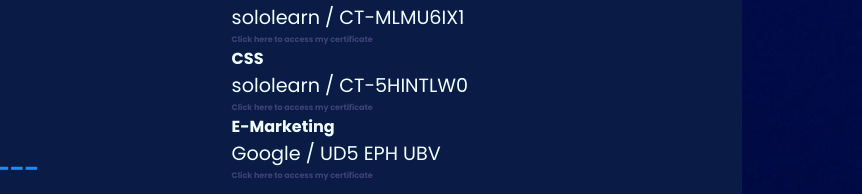
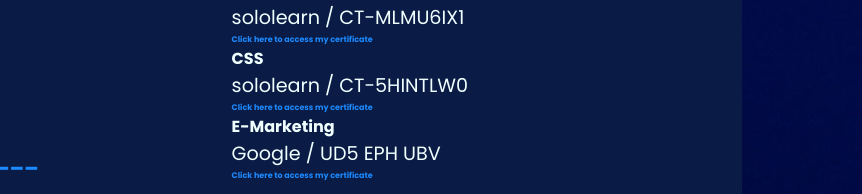
Before and after one commit to AbdoallahHosny/CV-Abdallah-Hosny, a plain HTML site: page index.html in a window 1280 px wide. Shown: the part 587-781 px from the top of the page, 418-1280 px from the left. Drawn offline with Linux system fonts and the light colour scheme; files whose address does not match are found by name.

Commit message:
Update styayle2.css

```diff
--- a/styayle2.css
+++ b/styayle2.css
@@ -127,12 +127,11 @@ P{
     margin-bottom: 2px;
 }
 .abuot a {
-
     text-decoration: none;
 }
 
 h6{
-    color: #404276;
+    color:#1C89FE;
     font-size: 1vh;
     margin-top: 2px;
 }
```
